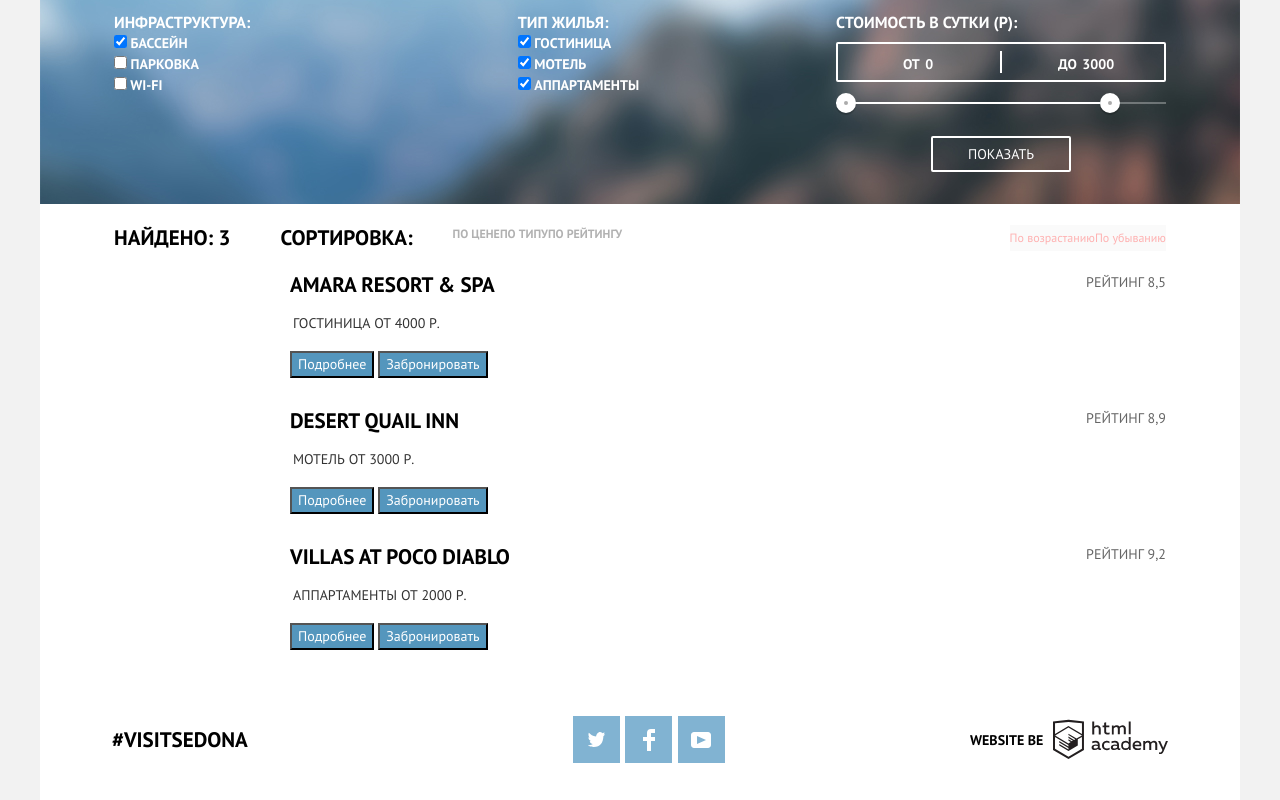
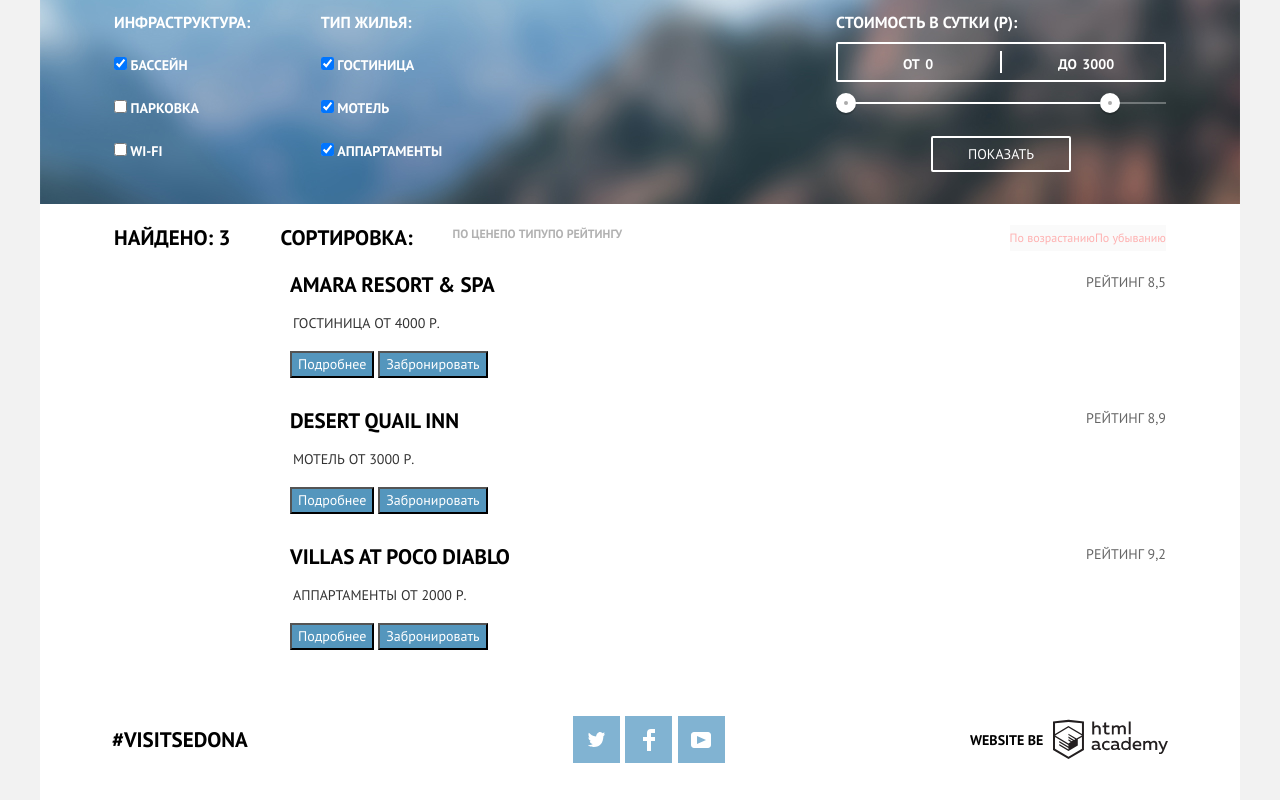
Before and after one commit to valentinashatlova/402337-sedona-24, a plain HTML site: page 402337-sedona-24-master/indexhotel.html in a window 1280 px wide. Shown: the part 75-875 px from the top of the page. Drawn offline with nearby package versions, Linux system fonts and the light colour scheme.

Commit message:
последние изменения

```diff
--- a/402337-sedona-24-master/css/style.css
+++ b/402337-sedona-24-master/css/style.css
@@ -410,6 +410,11 @@ a {
     justify-content: space-between;
 }
 
+.filter-parametrs {
+    display: flex;
+    justify-content: space-between;
+}
+
 .filter fieldset {
     padding: 0;
     display: block;
@@ -426,6 +431,7 @@ a {
 
 .filter-option {
     width: 100%;
+    margin-top: 22px;
 }
 
 .catalog-hotel,
--- a/402337-sedona-24-master/indexhotel.html
+++ b/402337-sedona-24-master/indexhotel.html
@@ -27,6 +27,7 @@
         <section class="filters">
           <h2 class="visually-hidden">Фильтры</h2>
           <form class="filter" method="get" action="https://echo.htmlacademy.ru">
+            <div class="filter-parametrs">
             <fieldset>
               <legend class="infrastryctura">Инфраструктура:</legend>
                 <ul class="filter-infrastryctura">
@@ -61,6 +62,7 @@
                   </li>
                 </ul>
             </fieldset>
+            </div>
             <fieldset>
               <div class="filter-range">
                 <div class="filter-range-title">Стоимость в сутки (р):</div>
```
